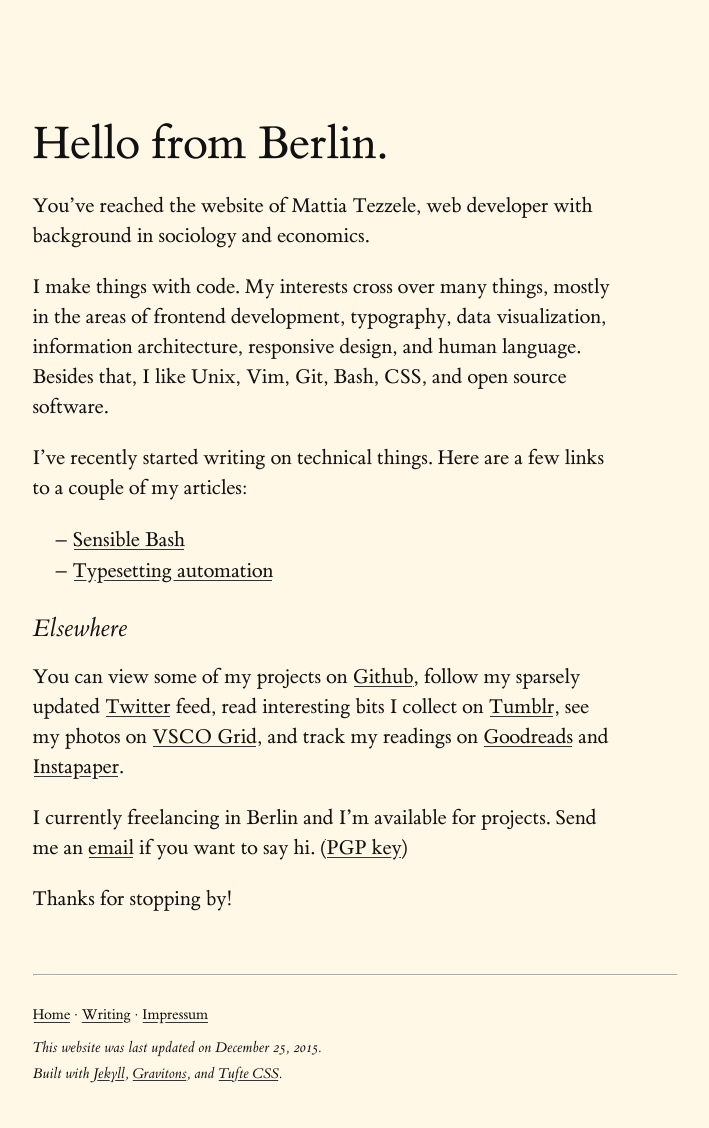
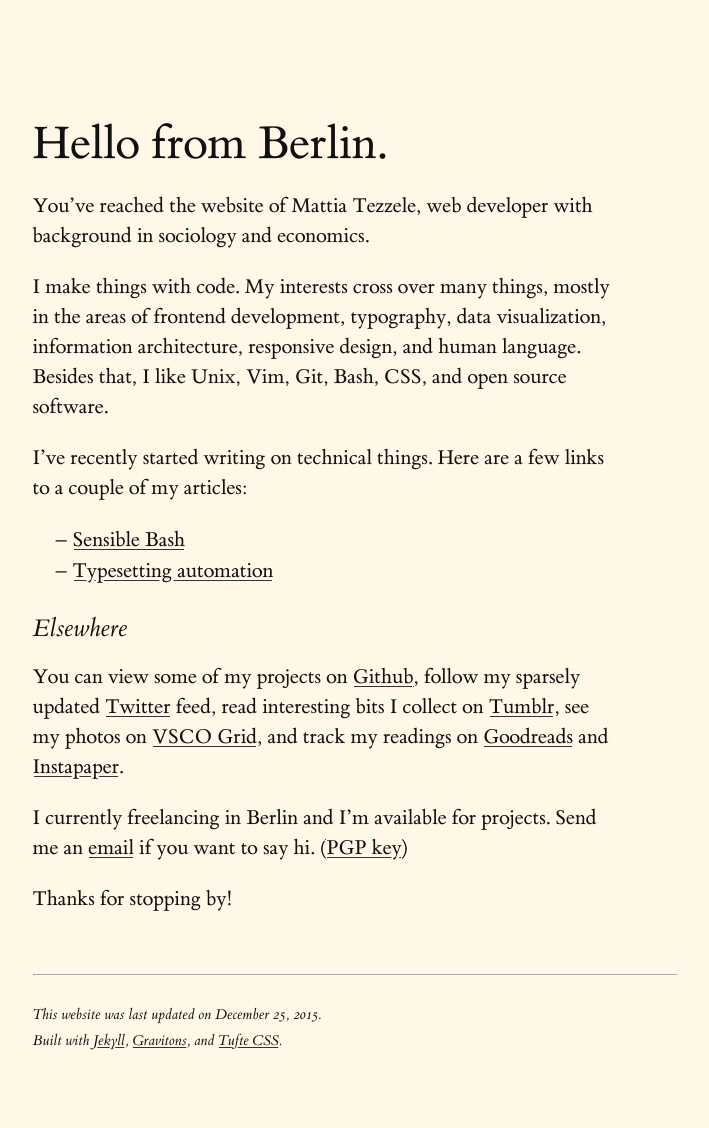
Before and after one commit to mrzool/mrzool.github.io, a Jekyll site: the page built from index.md, in a window 1280 px wide. Shown: the whole page, without its empty margins (285-994 px from the left). Built offline with Jekyll 4.4.1, drawn with Linux system fonts in a browser that asks for light colours; after the commit the page ends 1095 px from its top, so only the background shows below that.

Commit message:
No nav in footer

```diff
--- a/_includes/_footer.html
+++ b/_includes/_footer.html
@@ -1,5 +1,5 @@
 <footer class="px2 py2 mt2">
-  {% include _nav.html %}
+  {% comment %} {% include _nav.html %} {% endcomment %}
   <small class="block h5 mb1"> <i>This website was last updated on {{ 'now' | date: "%B %-d, %Y" }}.</i> </small>
   <small class="block h5 mb3"><i>Built with <a href="http://jekyllrb.com/">Jekyll</a>, <a href="http://jxnblk.com/gravitons/">Gravitons</a>, and <a href="http://www.daveliepmann.com/tufte-css/">Tufte CSS</a>.</i></small>
 </footer>
```
